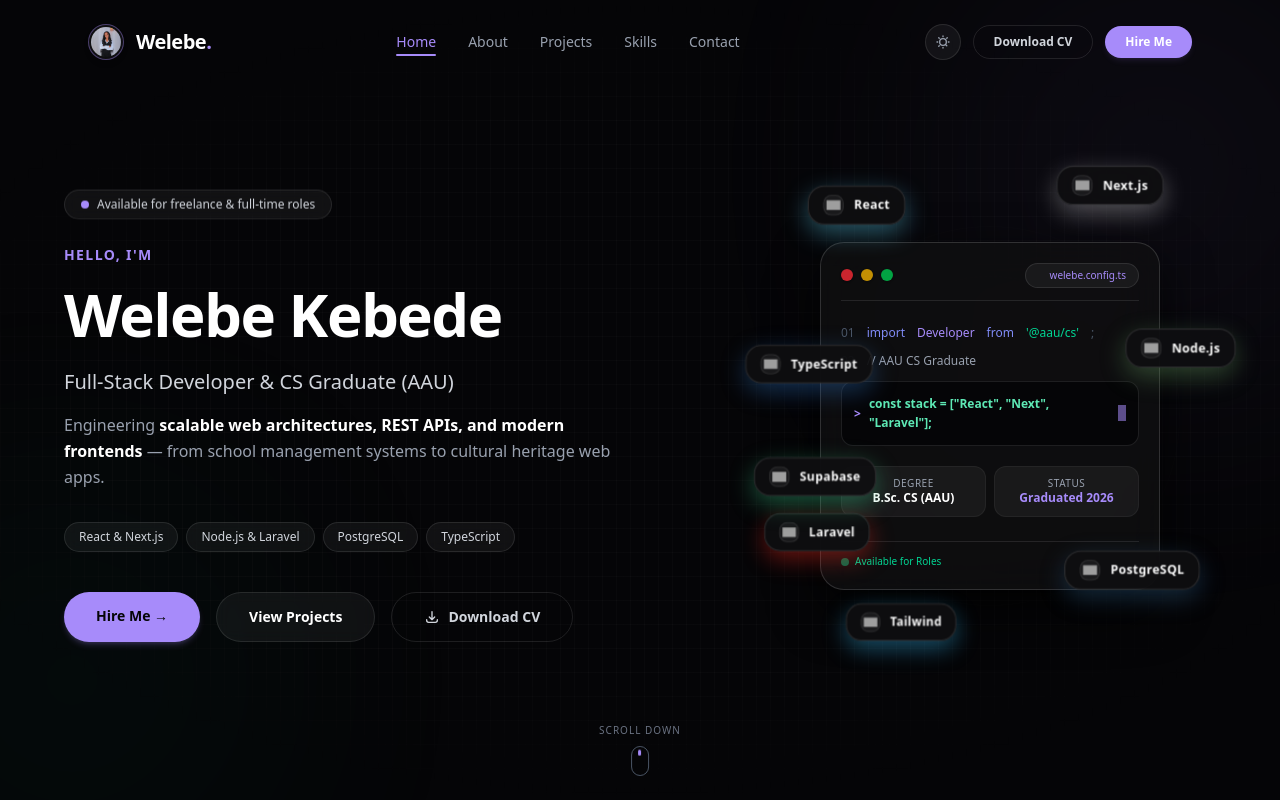
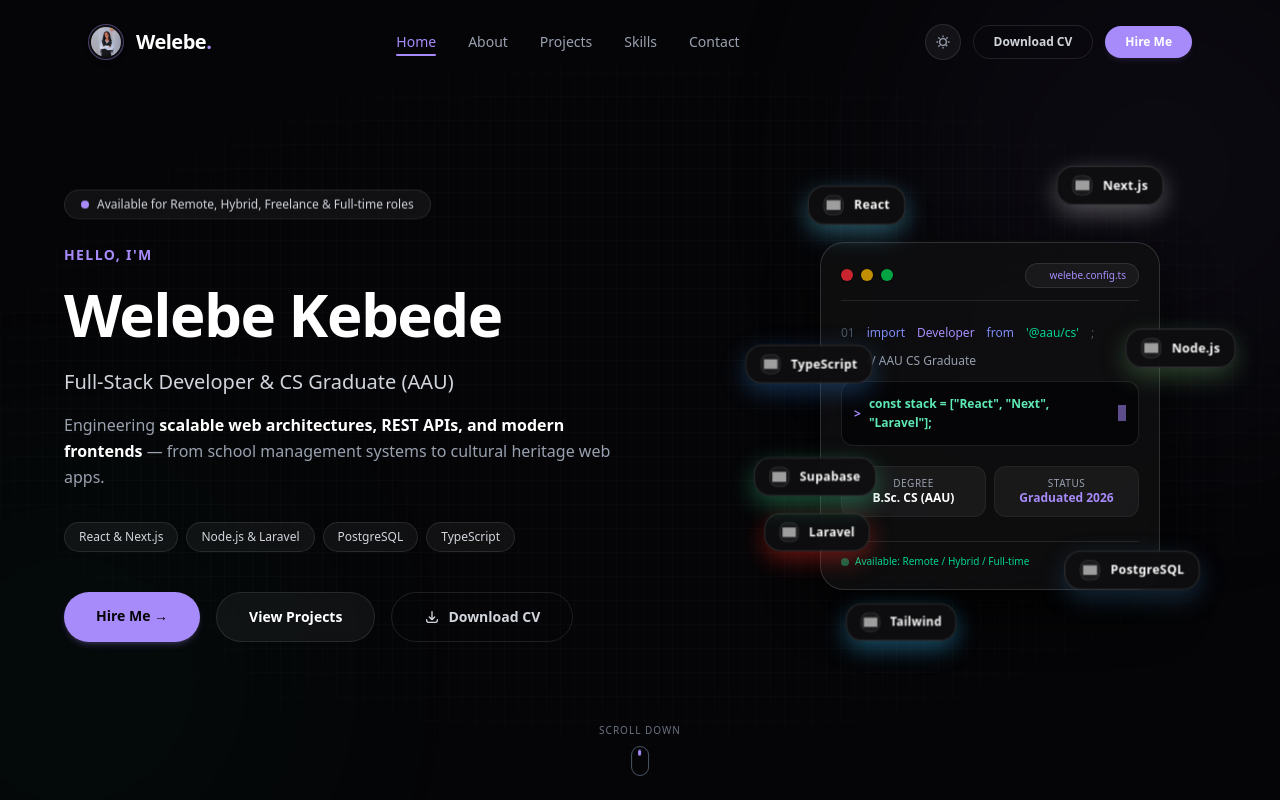
Before and after one commit to wabii-koo/portifolio, a Next.js app: page / in a window 1280 px wide. Shown: the top 800 px of the page. Built offline with nearby package versions, Linux system fonts and the light colour scheme; grey boxes are pictures that could not be loaded.

Commit message:
feat: update availability status to include Remote, Hybrid, Freelance & Full-time roles

```diff
--- a/components/Hero.jsx
+++ b/components/Hero.jsx
@@ -53,7 +53,7 @@ export default function Hero() {
               <span className="animate-ping absolute inline-flex h-full w-full rounded-full bg-[#a78bfa] opacity-75"></span>
               <span className="relative inline-flex rounded-full h-2 w-2 bg-[#a78bfa]"></span>
             </span>
-            Available for freelance &amp; full-time roles
+            Available for Remote, Hybrid, Freelance &amp; Full-time roles
           </div>
 
           {/* Greeting */}
@@ -170,7 +170,7 @@ export default function Hero() {
             <div className="border-t border-white/10 mt-4 pt-3 font-mono text-[10px] text-gray-400 flex justify-between items-center">
               <span className="flex items-center gap-1.5 text-emerald-400">
                 <span className="w-2 h-2 rounded-full bg-emerald-500 inline-block animate-pulse"></span>
-                Available for Roles
+                Available: Remote / Hybrid / Full-time
               </span>
             </div>
           </div>
```
